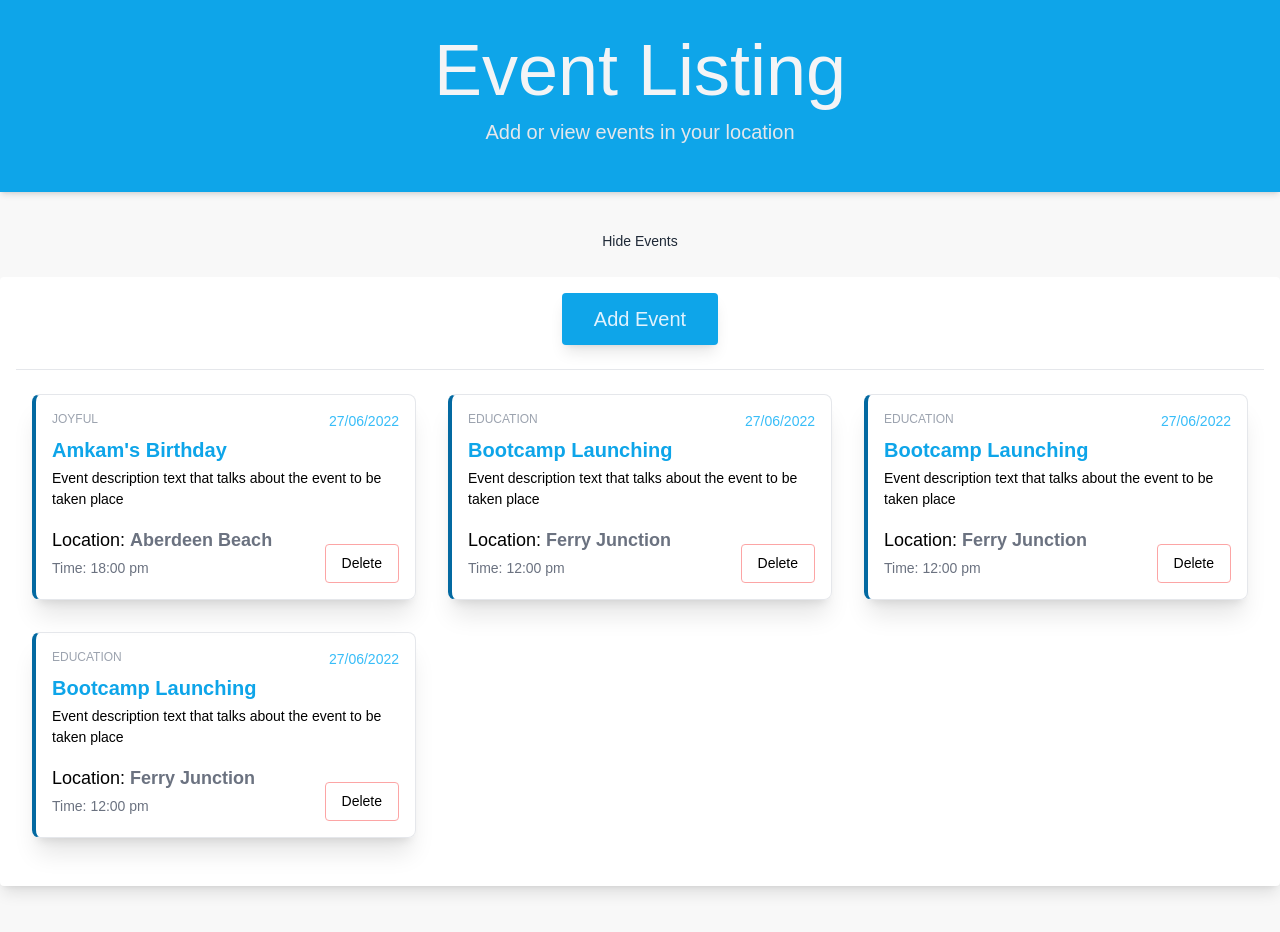
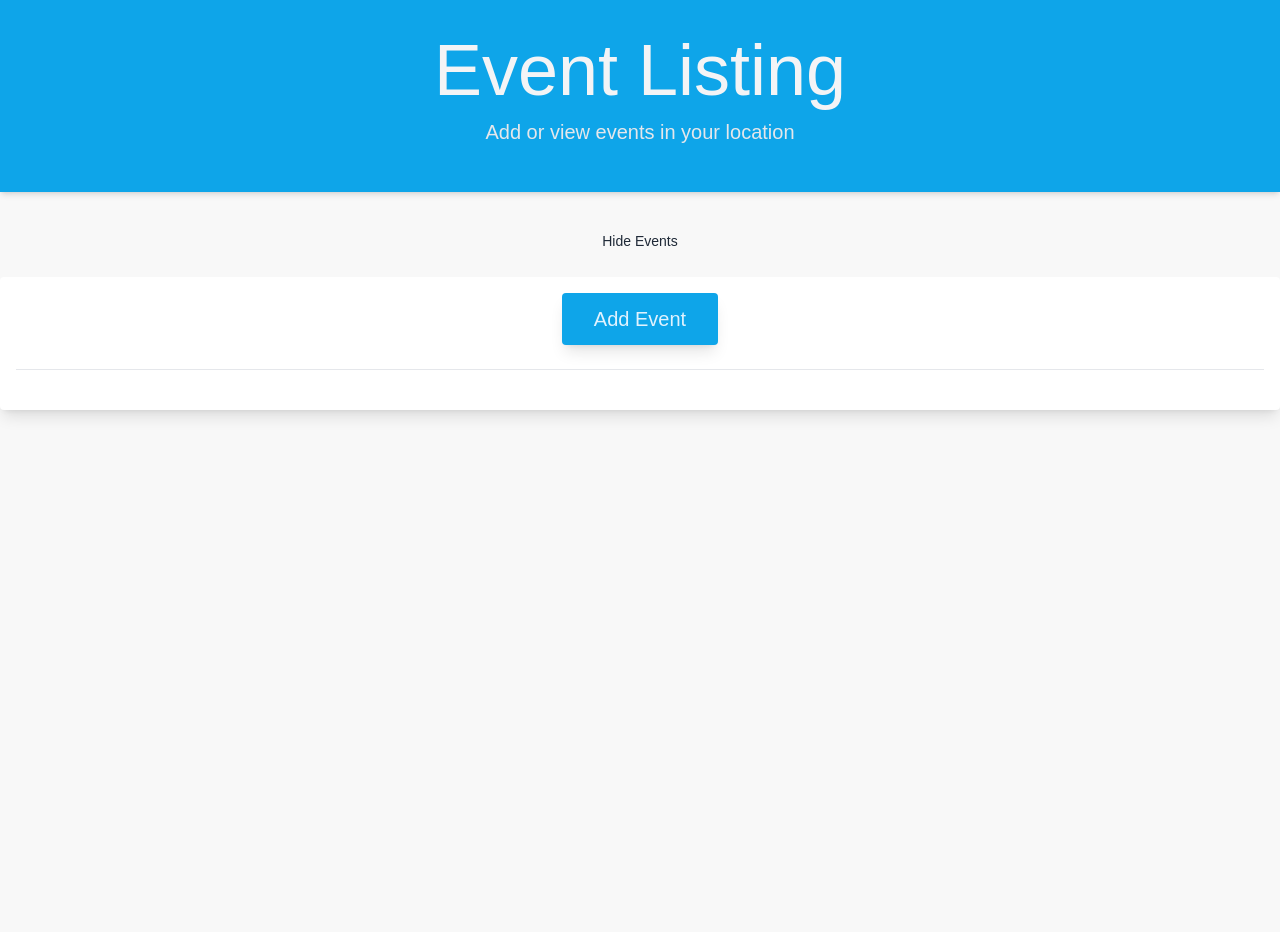
Before and after one commit to AmaduKamara/event-list, a React (Create React App) app: page / in a window 1280 px wide. Shown: the top 932 px of the page. After the commit the page ends 800 px from the top, so only its background shows below. Built offline with nearby package versions, Linux system fonts and the light colour scheme.

Commit message:
Complete adding new event and showing in the eventList

```diff
--- a/package.json
+++ b/package.json
@@ -9,6 +9,7 @@
     "react": "^17.0.2",
     "react-dom": "^17.0.2",
     "react-scripts": "5.0.0",
+    "uuid": "^8.3.2",
     "web-vitals": "^2.1.4"
   },
   "scripts": {
--- a/src/App.js
+++ b/src/App.js
@@ -6,48 +6,13 @@ import Modal from "./components/Modal";
 function App() {
   const [showModal, setShowModal] = useState(false);
   const [showEvents, setShowEvents] = useState(true);
-  const [events, setEvents] = useState([
-    {
-      id: 1,
-      title: "Amkam's Birthday",
-      description:
-        "Event description text that talks about the event to be taken place",
-      date: "27/06/2022",
-      location: "Aberdeen Beach",
-      category: "Joyful",
-      time: "18:00 pm",
-    },
-    {
-      id: 2,
-      title: "Bootcamp Launching",
-      description:
-        "Event description text that talks about the event to be taken place",
-      date: "27/06/2022",
-      location: "Ferry Junction",
-      category: "Education",
-      time: "12:00 pm",
-    },
-    {
-      id: 3,
-      title: "Bootcamp Launching",
-      description:
-        "Event description text that talks about the event to be taken place",
-      date: "27/06/2022",
-      location: "Ferry Junction",
-      category: "Education",
-      time: "12:00 pm",
-    },
-    {
-      id: 4,
-      title: "Bootcamp Launching",
-      description:
-        "Event description text that talks about the event to be taken place",
-      date: "27/06/2022",
-      location: "Ferry Junction",
-      category: "Education",
-      time: "12:00 pm",
-    },
-  ]);
+  const [events, setEvents] = useState([]);
+
+  const addEvent = (event) => {
+    setEvents((prevEnent) => {
+      return [...prevEnent, event];
+    });
+  };
 
   const handleDelete = (id) => {
     setEvents((prevEvent) => {
@@ -62,14 +27,14 @@ function App() {
 
   const handleShowModal = () => {
     setShowModal(true);
-  }
-
-  console.log(showModal);
+  };
 
   return (
     <div>
       <Hero />
-      {showModal && <Modal handleCloseModal={handleCloseModal} />}
+      {showModal && (
+        <Modal addEvent={addEvent} handleCloseModal={handleCloseModal} />
+      )}
       {!showEvents && (
         <div className="text-center mt-10">
           <button
--- a/src/components/Event.jsx
+++ b/src/components/Event.jsx
@@ -5,9 +5,9 @@ export default function Event({ event, handleDelete }) {
     handleDelete(id);
   };
   return (
-    <div className="p-4 shadow-xl mb-8 border border-l-4 rounded-lg border-l-sky-700 mx-4">
+    <div className="p-4 shadow-xl mb-8 border border-t-4 rounded-lg border-t-sky-700 mx-4 h-64">
       <div className="flex justify-between">
-        <p className="text-gray-400 uppercase text-xs">{event.category}</p>
+        <p className="text-gray-400 uppercase text-xs">{event.type}</p>
         <p className="text-sky-400 uppercase">{event.date}</p>
       </div>
       <h3 className="font-semibold text-xl my-1 text-sky-500">{event.title}</h3>
--- a/src/components/EventForm.jsx
+++ b/src/components/EventForm.jsx
@@ -1,8 +1,38 @@
-import React from 'react';
+import React, { useState } from "react";
+import { v4 as uuid } from "uuid";
 
-export default function EventForm({eventTypes, handleCloseModal}) {
+export default function EventForm({ eventTypes, handleCloseModal, addEvent }) {
+  const [title, setTitle] = useState("");
+  const [location, setLocation] = useState("");
+  const [date, setDate] = useState("");
+  const [time, setTime] = useState("");
+  const [type, setType] = useState("");
+  const [description, setDescription] = useState("");
+
+  const handleSubmit = (e) => {
+    e.preventDefault();
+    const newEvent = {
+      id: uuid(),
+      title: title,
+      location: location,
+      date: date,
+      time: time,
+      type: type,
+      description: description,
+    };
+    console.log(newEvent);
+    addEvent(newEvent);
+    setTitle("");
+    setLocation("");
+    setDate("");
+    setTime("");
+    setType("");
+    handleCloseModal();
+    setDescription("");
+  };
+
   return (
-    <form className="px-6">
+    <form className="px-6" onSubmit={handleSubmit}>
       <label className="mb-4 block">
         <span className="block mb-1 text-lg">Event title</span>
         <input
@@ -10,6 +40,8 @@ export default function EventForm({eventTypes, handleCloseModal}) {
           placeholder="Event title"
           className="p-3 w-full focus:outline-none border focus:outline-sky-500 rounded-md"
           required
+          value={title}
+          onChange={(e) => setTitle(e.target.value)}
         />
       </label>
       <label className="mb-4 block">
@@ -19,6 +51,8 @@ export default function EventForm({eventTypes, handleCloseModal}) {
           placeholder="Event location"
           className="p-3 w-full focus:outline-none border focus:outline-sky-500 rounded-md"
           required
+          value={location}
+          onChange={(e) => setLocation(e.target.value)}
         />
       </label>
       <div className="my-4 flex">
@@ -28,6 +62,8 @@ export default function EventForm({eventTypes, handleCloseModal}) {
             type="date"
             className="p-3 w-full focus:outline-none border focus:outline-sky-500 rounded-md"
             required
+            value={date}
+            onChange={(e) => setDate(e.target.value)}
           />
         </label>
         <label className="mb-4 block w-1/2 ml-2">
@@ -36,18 +72,36 @@ export default function EventForm({eventTypes, handleCloseModal}) {
             type="time"
             className="p-3 w-full focus:outline-none border focus:outline-sky-500 rounded-md"
             required
+            value={time}
+            onChange={(e) => setTime(e.target.value)}
           />
         </label>
       </div>
       <label className="mb-4 block">
-        <span className="block mb-1 text-lg">Category</span>
-        <select className="p-3 w-full focus:outline-none border focus:outline-sky-500 rounded-md">
+        <span className="block mb-1 text-lg">Event Type</span>
+        <select
+          value={type}
+          onChange={(e) => setType(e.target.value)}
+          className="p-3 w-full focus:outline-none border focus:outline-sky-500 rounded-md"
+        >
           {eventTypes.map((event) => (
             <option value={event.type} key={event.id}>
               {event.type}
             </option>
           ))}
         </select>
+      </label>
+      <label className="mb-4 block">
+        <span className="block mb-1 text-lg">Description</span>
+        <textarea
+          cols="30"
+          rows="2"
+          maxLength={150}
+          placeholder="The event is mainly to ......."
+          className="p-3 w-full focus:outline-none border focus:outline-sky-500 rounded-md"
+          value={description}
+          onChange={(e) => setDescription(e.target.value)}
+        ></textarea>
       </label>
       <div className="flex justify-end mt-5">
         <div>
--- a/src/components/Modal.jsx
+++ b/src/components/Modal.jsx
@@ -1,7 +1,7 @@
 import ReactDOM from "react-dom";
 import EventForm from "./EventForm";
 
-export default function Modal({ handleCloseModal }) {
+export default function Modal({ handleCloseModal, addEvent }) {
   const eventTypes = [
     { id: 1, type: "Birthday" },
     { id: 2, type: "Wedding" },
@@ -44,6 +44,7 @@ export default function Modal({ handleCloseModal }) {
           <EventForm
             eventTypes={eventTypes}
             handleCloseModal={handleCloseModal}
+            addEvent={addEvent}
           />
         </div>
       </div>
```
